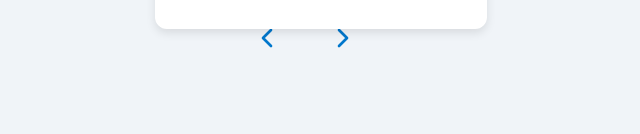
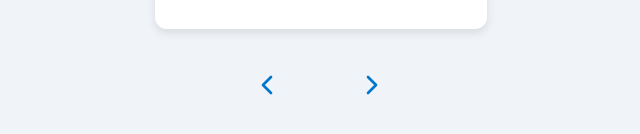
Before and after one commit to Aubrachez/flashcard, a plain HTML site: page index.html in a window 1280 px wide. Shown: the part 362-496 px from the top of the page, 335-975 px from the left. Drawn offline with Linux system fonts and the light colour scheme.

Commit message:
Update style.css

```diff
--- a/style.css
+++ b/style.css
@@ -24,6 +24,8 @@ button {
     cursor: pointer;
     color: #0077cc;
     transition: transform 0.2s;
+    padding-top: 3rem;
+    padding-left: 2.2rem;
 }
 
 button:hover {
```
